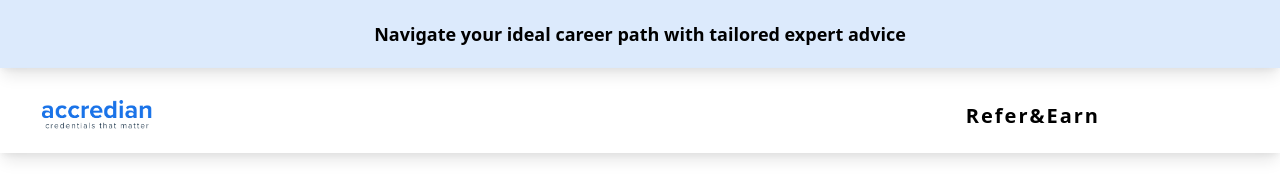
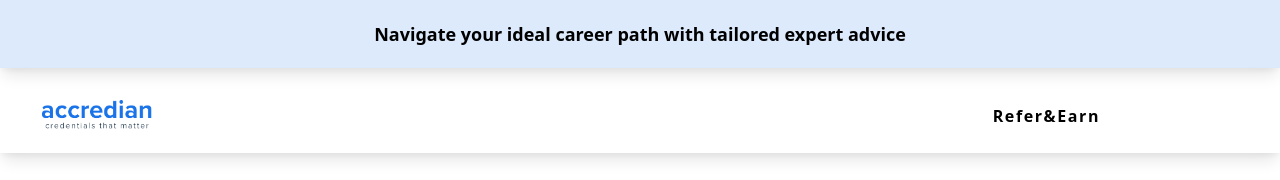
Before and after one commit to snehab162004/Accredian-frontend-task, a React (Vite) app: page / in a window 1280 px wide. Shown: the top 180 px of the page. Built offline with nearby package versions, Linux system fonts and the light colour scheme.

Commit message:
Text size decreased

```diff
--- a/src/Components/Navbar.jsx
+++ b/src/Components/Navbar.jsx
@@ -21,7 +21,7 @@ export default function Navbar() {
                     <div className="h-[30%] w-[30%] md:w-[60%]">
                     <img style={logoSize}  className="pt-3 object-contain md:w-[60%] md:h-auto lg:pl-5 lg:w-[80%] h-[100%]" src={logo} alt="logo" />
                     </div>
-                    <a href="#" className="text-left pr-5 pt-3 pointer tracking-widest md:text-lg lg:text-xl lg:pr-40">Refer&Earn</a>
+                    <a href="#" className="text-left pr-5 pt-3 pointer tracking-widest  lg:pr-40">Refer&Earn</a>
 
         </nav>
         </div>
```
